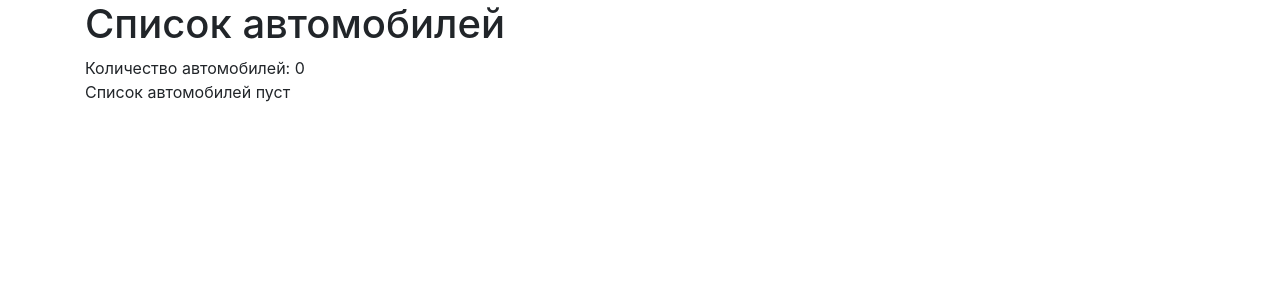
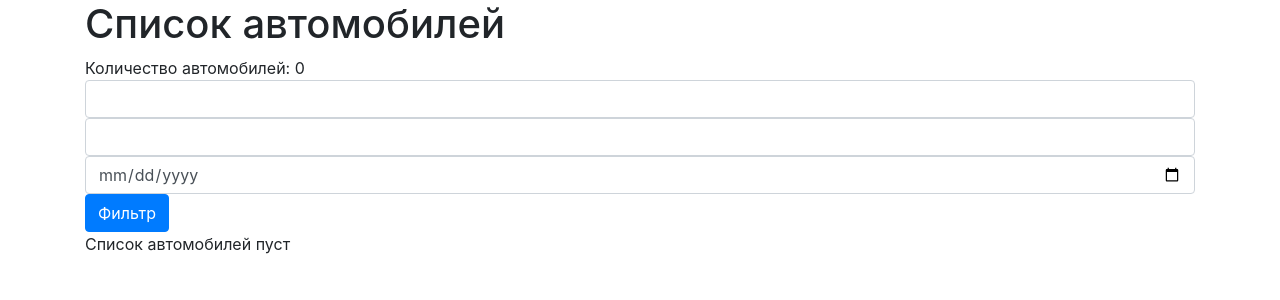
Before and after one commit to TaimonFix/car-service-spring-web-app, a Spring Boot app: page /car in a window 1280 px wide. Shown: the part 56-356 px from the top of the page. Run offline with Spring Boot 4, Linux system fonts and the light colour scheme; data that the repository does not hold is empty; some libraries are stand-ins or nearby versions.

Commit message:
-Работа над добавлением фильтрации для таблицы "Car"

```diff
--- a/src/main/java/com/bratyshevTD/carservicespringwebapp/controllers/CarController.java
+++ b/src/main/java/com/bratyshevTD/carservicespringwebapp/controllers/CarController.java
@@ -7,6 +7,7 @@ import org.springframework.stereotype.Controller;
 import org.springframework.ui.Model;
 import org.springframework.web.bind.annotation.*;
 
+import java.sql.Date;
 import java.time.LocalDate;
 import java.util.List;
 
@@ -47,7 +48,7 @@ public class CarController {
                                                            @RequestParam(name="releaseDate", required=false) LocalDate releaseDate,
                                                            Model model) {
 
-        if (carNumber==null && carBrand==null && releaseDate==null) {
+        if (carNumber=="" && carBrand=="" && releaseDate==null) {
             return "redirect:/car";
         }
         model.addAttribute("carNumber", carNumber);
--- a/src/main/java/com/bratyshevTD/carservicespringwebapp/entities/Car.java
+++ b/src/main/java/com/bratyshevTD/carservicespringwebapp/entities/Car.java
@@ -1,6 +1,7 @@
 package com.bratyshevTD.carservicespringwebapp.entities;
 
 import jakarta.persistence.*;
+import org.springframework.data.jpa.convert.threeten.Jsr310JpaConverters;
 
 import java.io.BufferedReader;
 import java.io.File;
@@ -25,7 +26,8 @@ public class Car {
     @Column(name = "car_brand")
     private String carBrand;
 
-    @Column(name = "release_date")
+    @Column(name = "release_date", columnDefinition = "DATE")
+    @Convert(converter = Jsr310JpaConverters.LocalDateConverter.class)
     private LocalDate releaseDate;
 
     public Car() {
--- a/src/main/java/com/bratyshevTD/carservicespringwebapp/services/CarService.java
+++ b/src/main/java/com/bratyshevTD/carservicespringwebapp/services/CarService.java
@@ -5,6 +5,7 @@ import com.bratyshevTD.carservicespringwebapp.repositories.CarRepository;
 import org.springframework.beans.factory.annotation.Autowired;
 import org.springframework.stereotype.Service;
 
+import java.sql.Date;
 import java.time.LocalDate;
 import java.util.List;
 
@@ -27,7 +28,7 @@ public class CarService {
     public List<Car> filterAllByReleaseDate(LocalDate releaseDate) {return  carRepository.findAllByReleaseDate(releaseDate); }
 
     public List<Car> filterAllByCarNumberAndCarBrandAndReleaseDate(String carNumber, String carBrand, LocalDate releaseDate) {
-        return carRepository.findAllByCarNumberAndCarBrandAndReleaseDate(carNumber, carBrand, releaseDate);
+        return carRepository.filterByCarNumberAndCarBrandAndReleaseDate(carNumber, carBrand, releaseDate);
     }
 
     public List<Car> getAllCars() { return carRepository.findAll(); }
--- a/src/main/resources/templates/car.html
+++ b/src/main/resources/templates/car.html
@@ -11,8 +11,6 @@
     <script src="https://maxcdn.bootstrapcdn.com/bootstrap/4.1.3/js/bootstrap.min.js"></script>
 </head>
 
-
-
 <body>
 
 <div class="container">
@@ -20,6 +18,13 @@
     <h1>Список автомобилей</h1>
     Количество автомобилей: <span th:text="${cars.size}"></span>
     <br>
+
+    <form th:action="@{'/car/filter'}">
+        <td> <input type="text" th:name="carNumber" class="form-control"></td>
+        <td> <input type="text" th:name="carBrand" class="form-control"></td>
+        <td> <input type="date" th:name="releaseDate" class="form-control"></td>
+        <td> <button type="submit" class="btn btn-primary">Фильтр</button></td>
+    </form>
 
     <span th:if="${cars.size == 0}">Список автомобилей пуст</span>
     <table th:if="${cars.size > 0}" class="table table-hover">
```
Also changed, not shown: src/main/java/com/bratyshevTD/carservicespringwebapp/repositories/CarRepository.java (+7 -1 lines).
